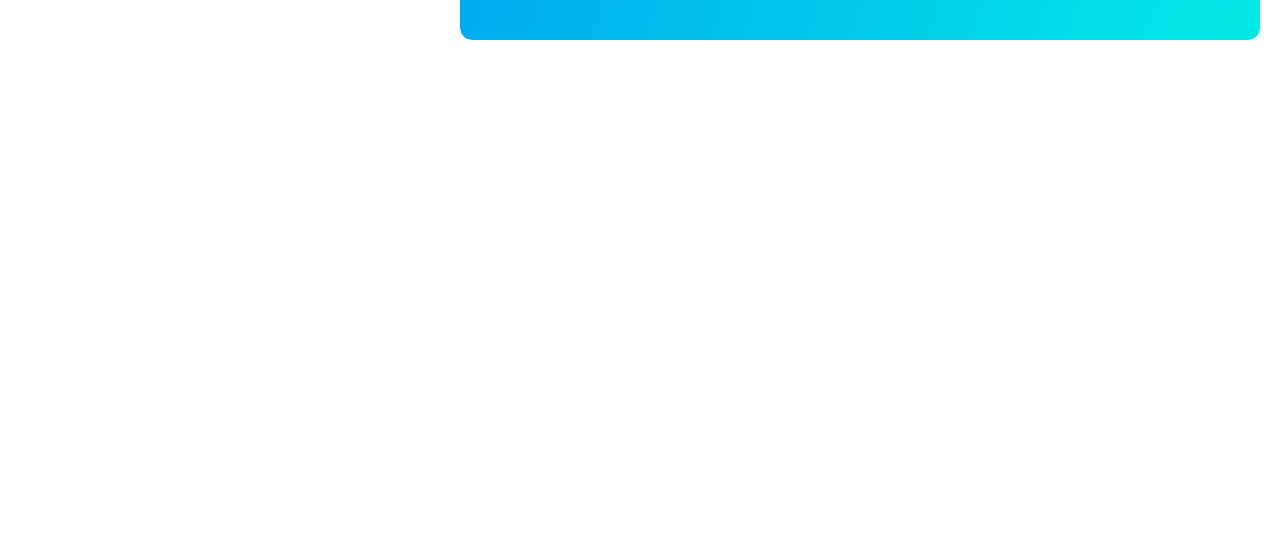
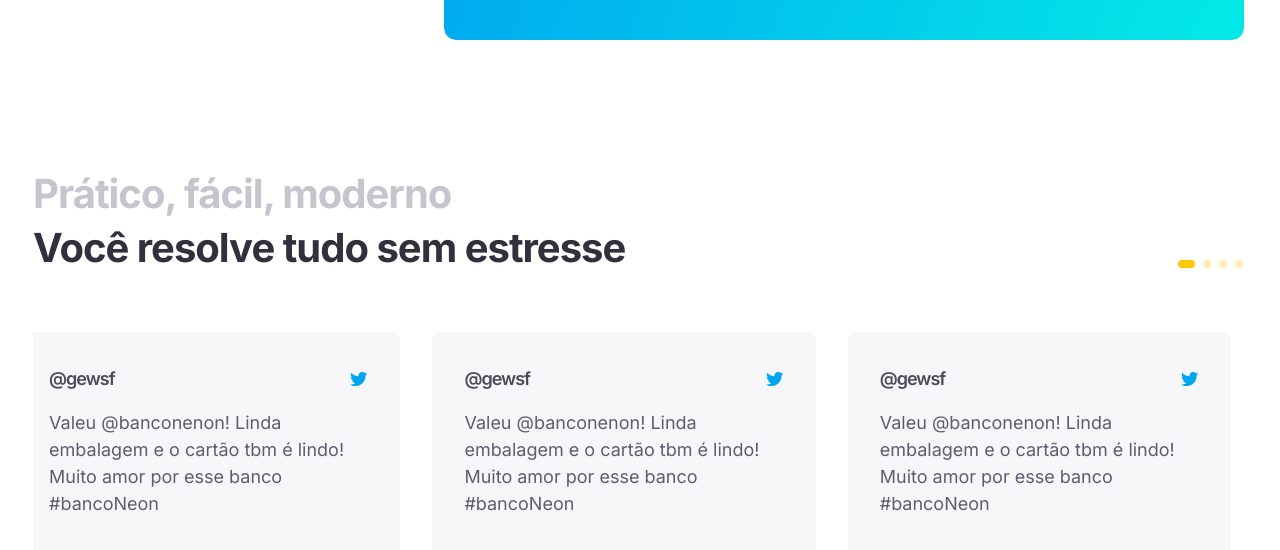
Before and after one commit to zmatezz/neon, a website: page index.html in a window 1280 px wide. Shown: the part 2023-2573 px from the top of the page. Before the commit the page ends 2063 px from the top, so only its background shows below. Drawn offline with nearby package versions, Linux system fonts and the light colour scheme; files that its build step writes are made by us from their sources.

Commit message:
fix: depoiments responsive

```diff
--- a/index.html
+++ b/index.html
@@ -179,10 +179,10 @@
         class="container mx-auto px-5 flex flex-col-reverse xl:flex-row items-start md:items-center xl:items-start justify-between md:justify-center"
       >
         <div
-          class="w-full md:mx-auto flex flex-col-reverse md:flex-row xl:flex-col items-center justify-center md:pt-[93px] xl:pt-0 md:max-w-[606px] xl:max-w-[277px]"
+          class="w-full md:mx-auto flex flex-col-reverse md:flex-row xl:flex-col items-center justify-center md:pt-[93px] xl:pt-0 md:max-w-[606px] xl:max-w-[277px] xl:!m-0 xl:!mr-[130px]"
         >
           <div
-            class="w-full max-w-[218px] md:max-w-[255px] xl:max-w-[277px] md:h-[541px] xl:h-[564px] relative pt-10 md:pt-0 mb-44 md:mb-0"
+            class="w-full max-w-[218px] md:max-w-[255px] xl:max-w-[277px] md:h-[541px] xl:h-[564px] relative pt-10 md:pt-0"
           >
             <img
               class="absolute hidden xl:flex -z-10 -left-[214px] top-[88px] max-w-[377px]"
@@ -353,123 +353,113 @@
         </div>
       </div>
     </section>
-    <!--
-    <section class="pt-32">
-      <div class="container px-5">
-        <div class="mb-10 flex items-end justify-between relative w-full">
+
+    <section class="pt-20 md:pt-[109px] xl:pt-[134px]">
+      <div class="container p-0 max-w-[1214px] mx-auto max-md:max-w-full">
+        <div
+          class="mb-9 md:mb-14 flex flex-col items-center justify-center xl:items-end xl:justify-between relative w-full"
+        >
           <h2
-            class="font-Poppins text-brand-grey-2 -tracking-[1px] leading-[112%] font-bold text-[4rem] mb-3 w-full"
+            class="font-Poppins text-brand-grey-2 -tracking-[1px] leading-[112%] font-bold text-2xl md:text-4xl xl:text-[40px] text-center xl:text-start w-full"
           >
             Prático, fácil, moderno
             <span
-              class="block font-Poppins text-brand-grey-6 -tracking-[1px] leading-[112%] font-bold text-[4rem]"
-              >Você resolve tudo sem estresse 😊</span
+              class="block font-Poppins text-brand-grey-6 -tracking-[1px] leading-[112%] font-bold text-[28px] md:text-4xl xl:text-[40px] w-full md:w-full xl:max-w-[618px] text-center xl:text-start mb-9 md:mb-12 xl:mb-0 pt-3 xl:pt-[14px]"
+              >Você resolve tudo sem estresse</span
             >
           </h2>
           <div class="paginator-depoimentos relative flex !w-auto"></div>
         </div>
-        <div class="depoimentos overflow-hidden">
+        <div class="depoimentos overflow-hidden px-5 xl:px-0">
           <div class="swiper-wrapper">
             <div
-              class="swiper-slide w-full max-w-[38.4rem] h-[20.9rem] bg-brand-grey-1/[55%] rounded-lg pt-[3.7rem] pr-[3.2rem] pb-[2.3rem] pl-[3.2rem]"
+              class="swiper-slide w-[249px] xl:max-w-full bg-brand-grey-1/[55%] rounded-lg pt-[37px] px-[32px] pb-10"
             >
-              <div class="flex items-center justify-between mb-[2.1rem]">
+              <div class="flex items-center justify-between mb-5">
                 <strong
-                  class="font-Poppins text-brand-grey-5 font-semibold text-[1.8rem] leading-[112%] -tracking-[1px]"
-                  >@matheusguedes</strong
+                  class="font-Poppins text-brand-grey-5 font-semibold text-lg leading-[112%] -tracking-[1px]"
+                  >@gewsf</strong
                 >
                 <img src="./src/assets/img/icon-twiiter.svg" alt="" />
               </div>
-              <p
-                class="font-Inter text-[1.8rem] leading-[150%] text-brand-grey-4"
-              >
-                Valeu @banconeon! Gostei muito da embalagem e o cartão é brabo!
-                #bancoNeon
+              <p class="font-Inter text-lg leading-[150%] text-brand-grey-4">
+                Valeu @banconenon! Linda embalagem e o cartão tbm é lindo! Muito
+                amor por esse banco #bancoNeon
               </p>
             </div>
             <div
-              class="swiper-slide w-full max-w-[38.4rem] h-[20.9rem] bg-brand-grey-1/[55%] rounded-lg pt-[3.7rem] pr-[3.2rem] pb-[2.3rem] pl-[3.2rem]"
+              class="swiper-slide w-[249px] xl:max-w-full bg-brand-grey-1/[55%] rounded-lg pt-[37px] px-[32px] pb-10"
             >
-              <div class="flex items-center justify-between mb-[2.1rem]">
+              <div class="flex items-center justify-between mb-5">
                 <strong
-                  class="font-Poppins text-brand-grey-5 font-semibold text-[1.8rem] leading-[112%] -tracking-[1px]"
-                  >@matheusguedes</strong
+                  class="font-Poppins text-brand-grey-5 font-semibold text-lg leading-[112%] -tracking-[1px]"
+                  >@gewsf</strong
                 >
                 <img src="./src/assets/img/icon-twiiter.svg" alt="" />
               </div>
-              <p
-                class="font-Inter text-[1.8rem] leading-[150%] text-brand-grey-4"
-              >
-                Valeu @banconeon! Gostei muito da embalagem e o cartão é brabo!
-                #bancoNeon
+              <p class="font-Inter text-lg leading-[150%] text-brand-grey-4">
+                Valeu @banconenon! Linda embalagem e o cartão tbm é lindo! Muito
+                amor por esse banco #bancoNeon
               </p>
             </div>
             <div
-              class="swiper-slide w-full max-w-[38.4rem] h-[20.9rem] bg-brand-grey-1/[55%] rounded-lg pt-[3.7rem] pr-[3.2rem] pb-[2.3rem] pl-[3.2rem]"
+              class="swiper-slide w-[249px] xl:max-w-full bg-brand-grey-1/[55%] rounded-lg pt-[37px] px-[32px] pb-10"
             >
-              <div class="flex items-center justify-between mb-[2.1rem]">
+              <div class="flex items-center justify-between mb-5">
                 <strong
-                  class="font-Poppins text-brand-grey-5 font-semibold text-[1.8rem] leading-[112%] -tracking-[1px]"
-                  >@matheusguedes</strong
+                  class="font-Poppins text-brand-grey-5 font-semibold text-lg leading-[112%] -tracking-[1px]"
+                  >@gewsf</strong
                 >
                 <img src="./src/assets/img/icon-twiiter.svg" alt="" />
               </div>
-              <p
-                class="font-Inter text-[1.8rem] leading-[150%] text-brand-grey-4"
-              >
-                Valeu @banconeon! Gostei muito da embalagem e o cartão é brabo!
-                #bancoNeon
+              <p class="font-Inter text-lg leading-[150%] text-brand-grey-4">
+                Valeu @banconenon! Linda embalagem e o cartão tbm é lindo! Muito
+                amor por esse banco #bancoNeon
               </p>
             </div>
             <div
-              class="swiper-slide w-full max-w-[38.4rem] h-[20.9rem] bg-brand-grey-1/[55%] rounded-lg pt-[3.7rem] pr-[3.2rem] pb-[2.3rem] pl-[3.2rem]"
+              class="swiper-slide w-[249px] xl:max-w-full bg-brand-grey-1/[55%] rounded-lg pt-[37px] px-[32px] pb-10"
             >
-              <div class="flex items-center justify-between mb-[2.1rem]">
+              <div class="flex items-center justify-between mb-5">
                 <strong
-                  class="font-Poppins text-brand-grey-5 font-semibold text-[1.8rem] leading-[112%] -tracking-[1px]"
-                  >@matheusguedes</strong
+                  class="font-Poppins text-brand-grey-5 font-semibold text-lg leading-[112%] -tracking-[1px]"
+                  >@gewsf</strong
                 >
                 <img src="./src/assets/img/icon-twiiter.svg" alt="" />
               </div>
-              <p
-                class="font-Inter text-[1.8rem] leading-[150%] text-brand-grey-4"
-              >
-                Valeu @banconeon! Gostei muito da embalagem e o cartão é brabo!
-                #bancoNeon
+              <p class="font-Inter text-lg leading-[150%] text-brand-grey-4">
+                Valeu @banconenon! Linda embalagem e o cartão tbm é lindo! Muito
+                amor por esse banco #bancoNeon
               </p>
             </div>
             <div
-              class="swiper-slide w-full max-w-[38.4rem] h-[20.9rem] bg-brand-grey-1/[55%] rounded-lg pt-[3.7rem] pr-[3.2rem] pb-[2.3rem] pl-[3.2rem]"
+              class="swiper-slide w-[249px] xl:max-w-full bg-brand-grey-1/[55%] rounded-lg pt-[37px] px-[32px] pb-10"
             >
-              <div class="flex items-center justify-between mb-[2.1rem]">
+              <div class="flex items-center justify-between mb-5">
                 <strong
-                  class="font-Poppins text-brand-grey-5 font-semibold text-[1.8rem] leading-[112%] -tracking-[1px]"
-                  >@matheusguedes</strong
+                  class="font-Poppins text-brand-grey-5 font-semibold text-lg leading-[112%] -tracking-[1px]"
+                  >@gewsf</strong
                 >
                 <img src="./src/assets/img/icon-twiiter.svg" alt="" />
               </div>
-              <p
-                class="font-Inter text-[1.8rem] leading-[150%] text-brand-grey-4"
-              >
-                Valeu @banconeon! Gostei muito da embalagem e o cartão é brabo!
-                #bancoNeon
+              <p class="font-Inter text-lg leading-[150%] text-brand-grey-4">
+                Valeu @banconenon! Linda embalagem e o cartão tbm é lindo! Muito
+                amor por esse banco #bancoNeon
               </p>
             </div>
             <div
-              class="swiper-slide w-full max-w-[38.4rem] h-[20.9rem] bg-brand-grey-1/[55%] rounded-lg pt-[3.7rem] pr-[3.2rem] pb-[2.3rem] pl-[3.2rem]"
+              class="swiper-slide w-[249px] xl:max-w-full bg-brand-grey-1/[55%] rounded-lg pt-[37px] px-[32px] pb-10"
             >
-              <div class="flex items-center justify-between mb-[2.1rem]">
+              <div class="flex items-center justify-between mb-5">
                 <strong
-                  class="font-Poppins text-brand-grey-5 font-semibold text-[1.8rem] leading-[112%] -tracking-[1px]"
-                  >@matheusguedes</strong
+                  class="font-Poppins text-brand-grey-5 font-semibold text-lg leading-[112%] -tracking-[1px]"
+                  >@gewsf</strong
                 >
                 <img src="./src/assets/img/icon-twiiter.svg" alt="" />
               </div>
-              <p
-                class="font-Inter text-[1.8rem] leading-[150%] text-brand-grey-4"
-              >
-                Valeu @banconeon! Gostei muito da embalagem e o cartão é brabo!
-                #bancoNeon
+              <p class="font-Inter text-lg leading-[150%] text-brand-grey-4">
+                Valeu @banconenon! Linda embalagem e o cartão tbm é lindo! Muito
+                amor por esse banco #bancoNeon
               </p>
             </div>
           </div>
@@ -477,7 +467,7 @@
         </div>
       </div>
     </section>
-
+    <!--
     <section class="pt-[127px] pb-[85px]">
       <div class="container px-5 flex items-center">
         <div class="max-w-[542px]">
@@ -859,6 +849,20 @@
           delay: 5000,
           disableOnInteraction: false,
         },
+        breakpoints: {
+          100: {
+            slidesPerView: 1.3,
+            spaceBetween: 16,
+          },
+          768: {
+            slidesPerView: 1.9,
+            spaceBetween: 15,
+          },
+          1280: {
+            slidesPerView: 3,
+            spaceBetween: 32,
+          },
+        },
       });
     </script>
   </body>
```
